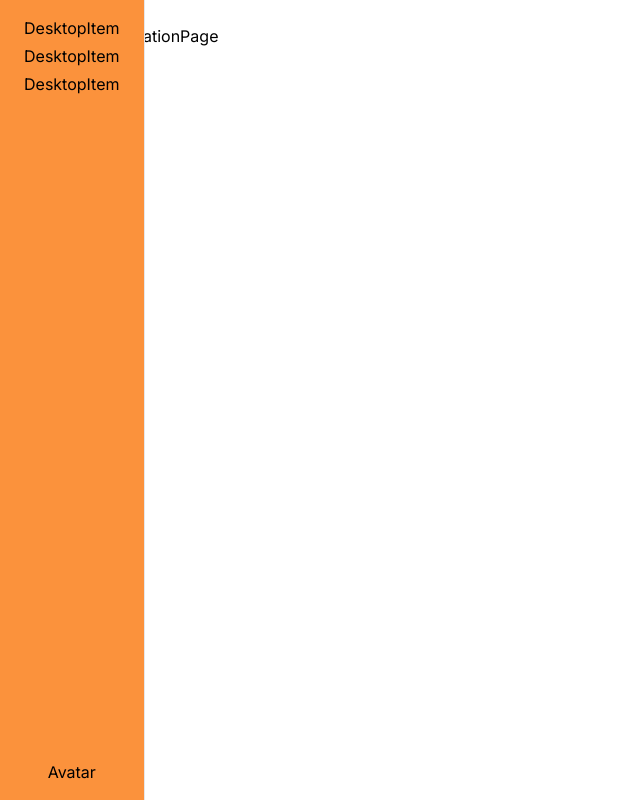
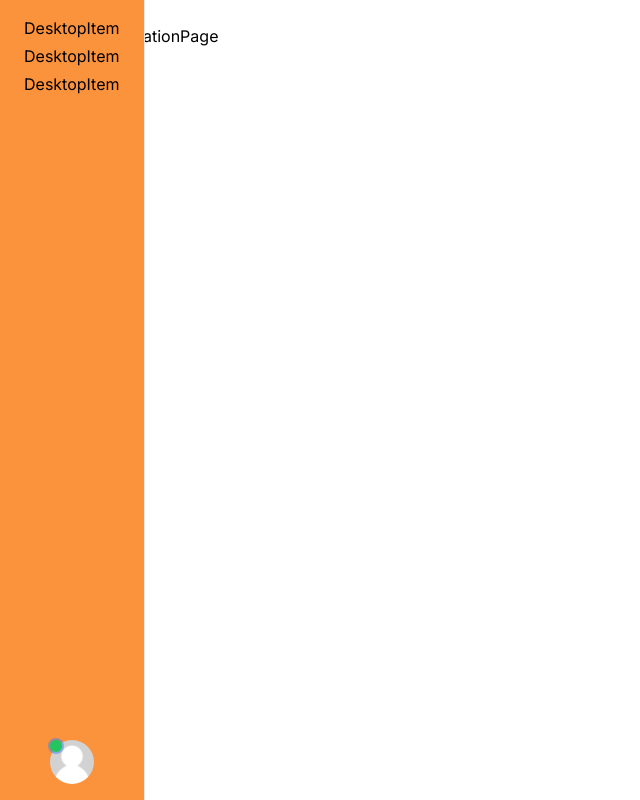
Before and after one commit to LeeCh0129/next-chat-app, a Next.js app: page /conversations in a window 1280 px wide. Shown: the whole page, without its empty margins (0-640 px from the left). Built offline with nearby package versions, Linux system fonts and the light colour scheme; no server answers.

Commit message:
Avatar Component 추가

```diff
--- a/src/components/Avatar.tsx
+++ b/src/components/Avatar.tsx
@@ -1,7 +1,50 @@
+import { User } from "@prisma/client";
+import Image from "next/image";
 import React from "react";
 
-const Avatar = () => {
-  return <div>Avatar</div>;
+interface AvatarProps {
+  user?: User;
+}
+
+const Avatar = ({ user }: AvatarProps) => {
+  return (
+    <div className="relative">
+      <div
+        className={`
+        relative
+        in-line-block
+        rounded-full
+        overflow-hidden
+        h-9
+        w-9
+        md:h-11
+        md:w-11
+        `}
+      >
+        <Image
+          fill
+          src={user?.image || "/images/placeholder.jpg"}
+          alt="Avatar"
+        />
+      </div>
+
+      <span
+        className={`
+        absolute
+        block
+        rounded-full
+        bg-green-500
+        ring-2
+        ring-whit
+        top-0
+        h-2
+        w-2
+        md:h-3
+        md:w-3
+        `}
+      />
+    </div>
+  );
 };
 
 export default Avatar;
--- a/src/components/sidebar/DesktopSidebar.tsx
+++ b/src/components/sidebar/DesktopSidebar.tsx
@@ -75,7 +75,7 @@
         `}
           onClick={() => setIsOpen(true)}
         >
-          <Avatar />
+          <Avatar user={currentUser} />
         </div>
       </nav>
     </div>
```
Also changed, not shown: public/images/placeholder.jpg (added).
